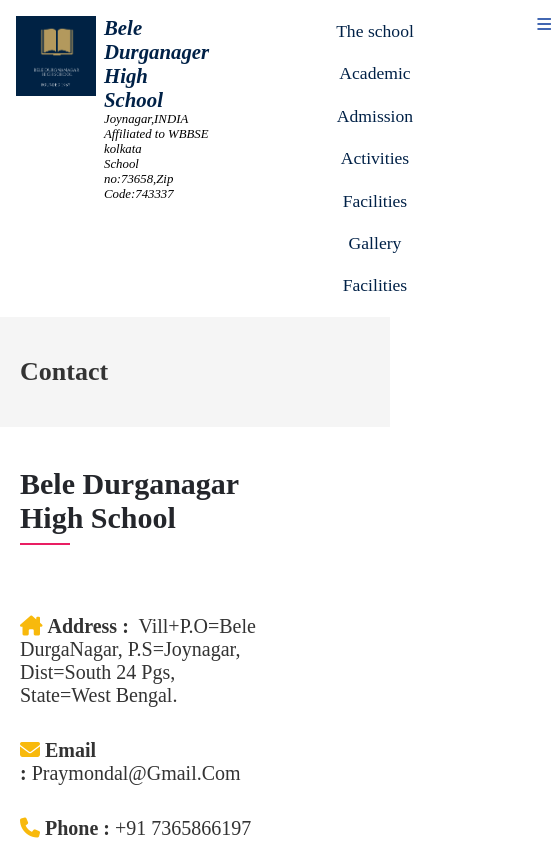
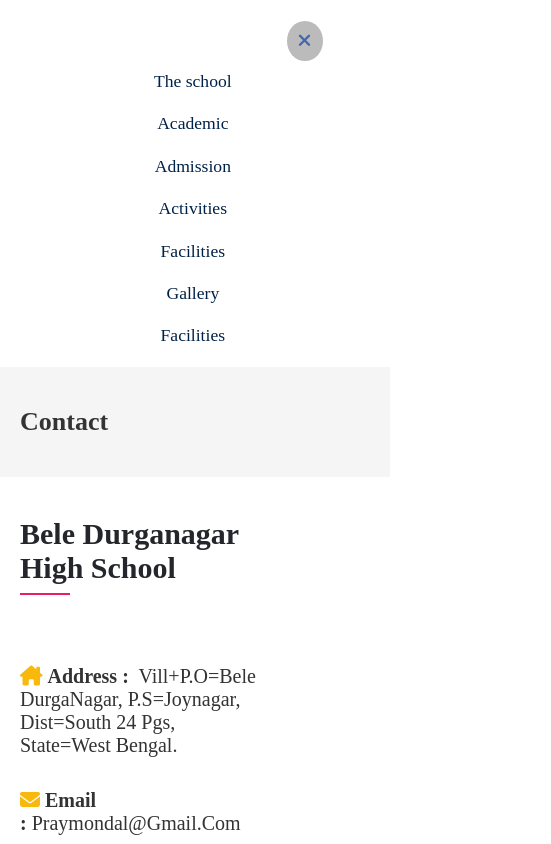
Before and after one commit to PIJUSH364/Bele-Durganagar-High-School.github.io, a plain HTML site: page contact.html in a window 390 px wide. Both pictures are taken after a click on the link 367 px from the left and 24 px from the top of the page. Shown: the top 844 px of the page, 551 px wide, since content can reach past the window. Drawn offline with Linux system fonts and the light colour scheme.

Commit message:
responsive bar funcationality complete

```diff
--- a/contact.html
+++ b/contact.html
@@ -59,16 +59,8 @@
     <div class="section_2 MenuDropDown1">
       <div class="nav-col1">
         <figure>
-          <img src="images/Bele DurgaNagar High School Logo 2.png" alt="" />
+          <img src="images/img8.png" alt="" />
         </figure>
-      </div>
-      <div class="nav-col2">
-        <address>
-          <h3>Bele Durganager High School</h3>
-          <p>Joynagar,INDIA</p>
-          <p>Affiliated to WBBSE kolkata</p>
-          <p>School no:73658,Zip Code:743337</p>
-        </address>
       </div>
       <div class="nav-col3">
         <ul>
@@ -225,6 +217,10 @@
             ><i class="fa-solid fa-bars"></i
           ></a>
         </div>
+        <div class="responsiveDropDown">
+          <div class="removeDropDown_icon">
+            <i class="fa-solid fa-xmark"></i>
+          </div>
           <div class="dropDownMenu active_display">
             <ul>
               <li>
@@ -379,12 +375,9 @@
               </li>
             </ul>
           </div>
-        <div class="removeDropDown_icon active_display">
-          <i class="fa-solid fa-bars"></i>
         </div>
       </div>
     </div>
-
     <!--***************** section_contact**********************-->
 
     <div class="section_contact">
@@ -575,7 +568,8 @@
       const removeDropDown_icon = document.querySelector(
         '.removeDropDown_icon'
       );
-
+      const schoollogo = document.querySelector('.nav-col1');
+      console.log(schoollogo);
       const dropDownMenuIcon_faBars = document.querySelector(
         '.dropDownMenuIcon_faBars'
       );
@@ -583,16 +577,21 @@
       // console.log(dropDownMenuIcon_faBars);
       dropDownMenuIcon_faBars.addEventListener('click', function (e) {
         // console.log('mk');
+        e.preventDefault();
         dropDownMenu.classList.remove('active_display');
         dropDownMenuIcon.classList.add('active_display');
-        removeDropDown_icon.classList.remove('active_display');
+
+        schoollogo.classList.add('active_display');
+        removeDropDown_icon.style.display = 'flex';
       });
 
-      removeDropDown_icon.addEventListener('click', function () {
-        // removeDropDown_icon.classList.add('active_display');
+      removeDropDown_icon.addEventListener('click', function (e) {
+        e.preventDefault();
         dropDownMenu.classList.add('active_display');
         dropDownMenuIcon.classList.remove('active_display');
-        removeDropDown_icon.classList.add('active_display');
+
+        schoollogo.classList.remove('active_display');
+        removeDropDown_icon.style.display = 'none';
       });
     </script>
   </body>
--- a/style.css
+++ b/style.css
@@ -118,15 +118,20 @@
 }
 .nav-col1 figure img {
   background-size: cover;
-  width: 5rem;
+  width: 380px;
+  height: 95px;
 }
+
 .MenuDropDown1 {
   display: flex;
   background-color: #ffffff;
   /* hight chage to 8rem */
   height: auto;
+  /* height: 8rem; */
   margin: 0px auto;
-  column-gap: 0.5rem;
+  column-gap: 0.2rem;
+  align-items: center;
+  justify-content: space-around;
 }
 .nav-col2 {
   background-color: inherit;
@@ -137,6 +142,7 @@
 .nav-col2 address h3 {
   font-size: 1.3rem;
   color: #002147;
+  /* color: #4b8ad1; */
   /* font-weight: 1000; */
 }
 .MenuDropDown1 ul {
@@ -1120,6 +1126,21 @@
 .nav-col2 {
   display: none;
 } */
+
+  .MenuDropDown1 {
+    align-items: flex-start;
+    justify-content: flex-end;
+    justify-content: space-between;
+    box-sizing: border-box;
+  }
+  .nav-col1 figure img {
+    width: auto;
+  }
+  .responsiveDropDown {
+    display: flex;
+    flex-direction: column;
+    align-items: center;
+  }
   .nav-col4 {
     display: flex;
     transition: 0.8s;
@@ -1180,11 +1201,21 @@
     background-color: #bbbbbbaf;
     border: 1px solid #bbbbbb;
   }
+
   .removeDropDown_icon {
+    /* display: flex; */
+    display: none;
+    margin: 0.3rem;
+    background: #bbbbbb;
+    font-size: 18px;
+    padding: 0.7rem;
+    border-radius: 50%;
+    margin-left: 70%;
     color: #4267b2;
   }
   .removeDropDown_icon:hover {
-    color: #f8b90c;
+    background-color: #e91e63;
+    color: #fff;
   }
 
   /* ============================ */
@@ -1392,4 +1423,7 @@
   .padding_lr {
     padding: 1.7rem 0.5rem 1.7rem 1rem;
   }
+  .nav-col1 figure img {
+    width: 70%;
+  }
 }
```
Also changed, not shown: index.html (+10 -15 lines), script.js (+13 -6 lines), images/SCHOOL LOGO.png (added), images/img8.png, images/img9.png. Lines whose indentation alone changed are shown as unchanged.
